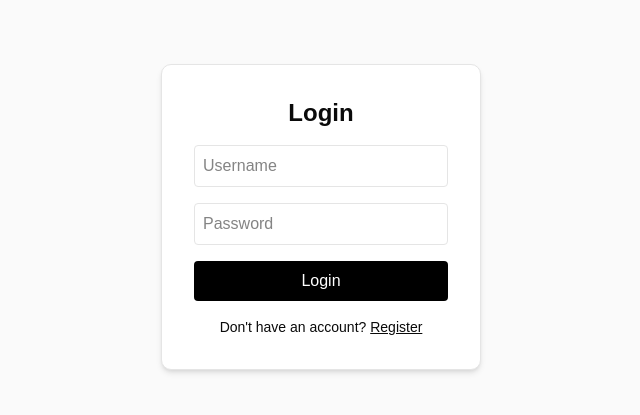
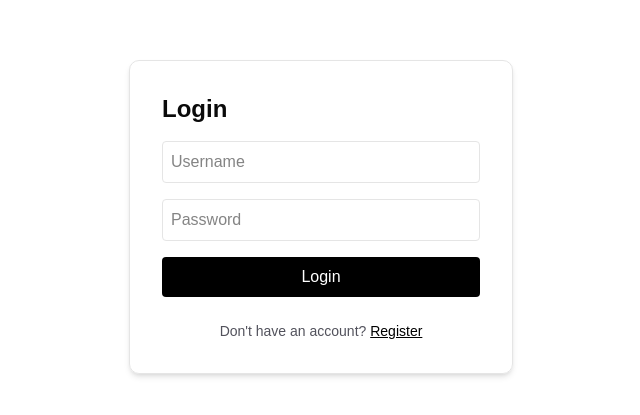
Before and after one commit to Admcks/todolist-nextjs, a Next.js app: page /login in a window 1280 px wide. Shown: the part 183-598 px from the top of the page, without its empty margins (319-959 px from the left). Built offline with nearby package versions, Linux system fonts and the light colour scheme.

Commit message:
Update login.tsx

```diff
--- a/pages/login.tsx
+++ b/pages/login.tsx
@@ -19,43 +19,45 @@ export default function Login() {
         });
 
         if (res?.error) {
-            setError(res.error);
+            setError(res.error === "CredentialsSignin" ? "Invalid username or password" : res.error);
         } else if (res?.ok) {
             router.push('/notes');
         }
     };
 
     return (
-        <div className="flex flex-col items-center justify-center h-screen bg-zinc-50">
-            <form onSubmit={handleSubmit} className="p-8 border bg-white rounded-lg shadow-md space-y-4 w-80">
-                <h1 className="text-2xl font-bold text-center">Login</h1>
+        <div className="flex flex-col items-center justify-center h-screen bg-white">
+            <form onSubmit={handleSubmit} className="p-8 border rounded-lg shadow-md space-y-4 w-full max-w-sm">
+                <h1 className="text-2xl font-bold">Login</h1>
 
                 {error && (
-                    <p className="text-red-500 text-sm text-center bg-red-50 p-2 rounded">
-                        {error === "CredentialsSignin" ? "Invalid login" : error}
+                    <p className="text-red-500 text-sm py-1">
+                        {error}
                     </p>
                 )}
 
+                <div className="space-y-4">
                     <input
-                    className="w-full p-2 border rounded"
+                        className="w-full p-2 border rounded outline-none focus:ring-1 focus:ring-black"
                         placeholder="Username"
                         required
                         onChange={e => setForm({...form, name: e.target.value})}
                     />
                     <input
-                    className="w-full p-2 border rounded"
+                        className="w-full p-2 border rounded outline-none focus:ring-1 focus:ring-black"
                         type="password"
                         placeholder="Password"
                         required
                         onChange={e => setForm({...form, password: e.target.value})}
                     />
+                </div>
 
-                <button className="w-full bg-black text-white p-2 rounded hover:bg-zinc-800 transition">
+                <button className="w-full bg-black text-white p-2 rounded hover:opacity-90 transition">
                     Login
                 </button>
 
-                <p className="text-sm text-center">
-                    Don&#39;t have an account? <Link href="/register" className="underline font-medium">Register</Link>
+                <p className="text-sm text-center text-zinc-600 pt-2">
+                    Don&#39;t have an account? <Link href="/register" className="underline text-black font-medium">Register</Link>
                 </p>
             </form>
         </div>
```
Lines whose indentation alone changed are shown as unchanged.
